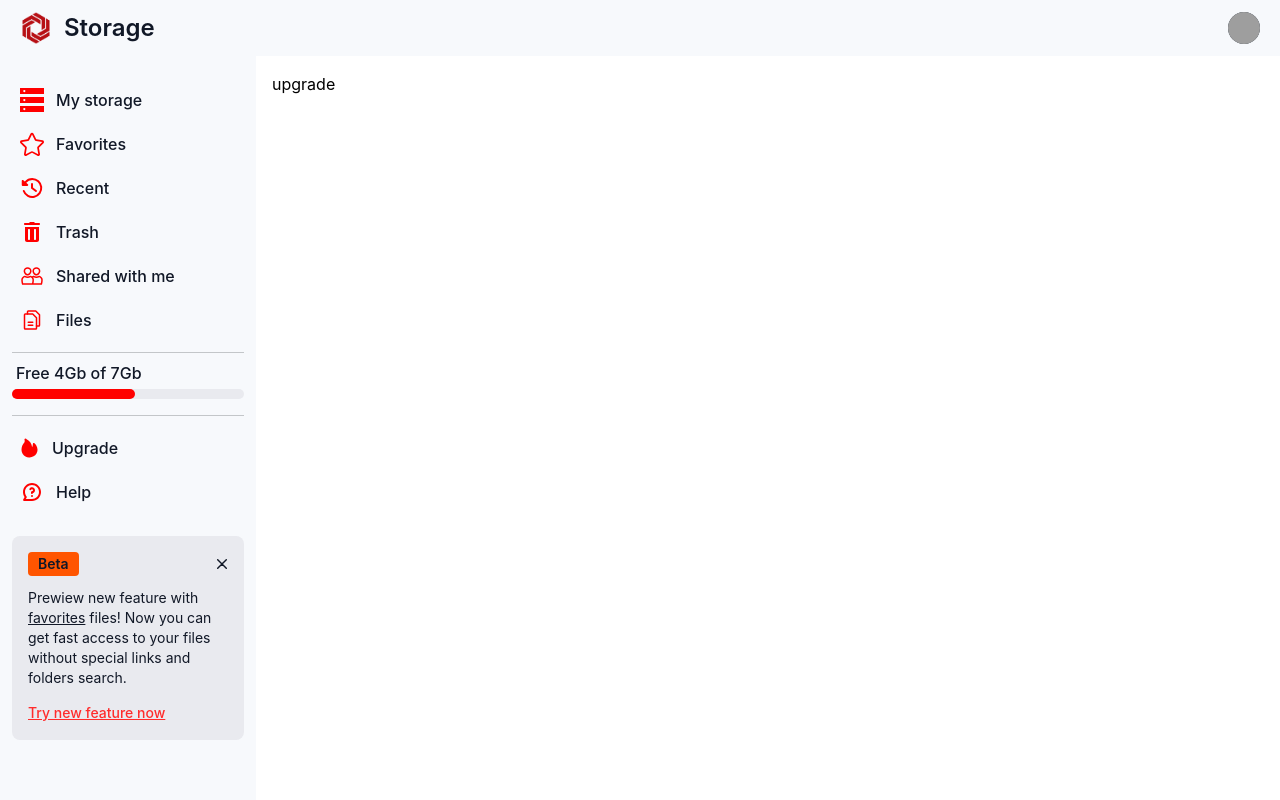
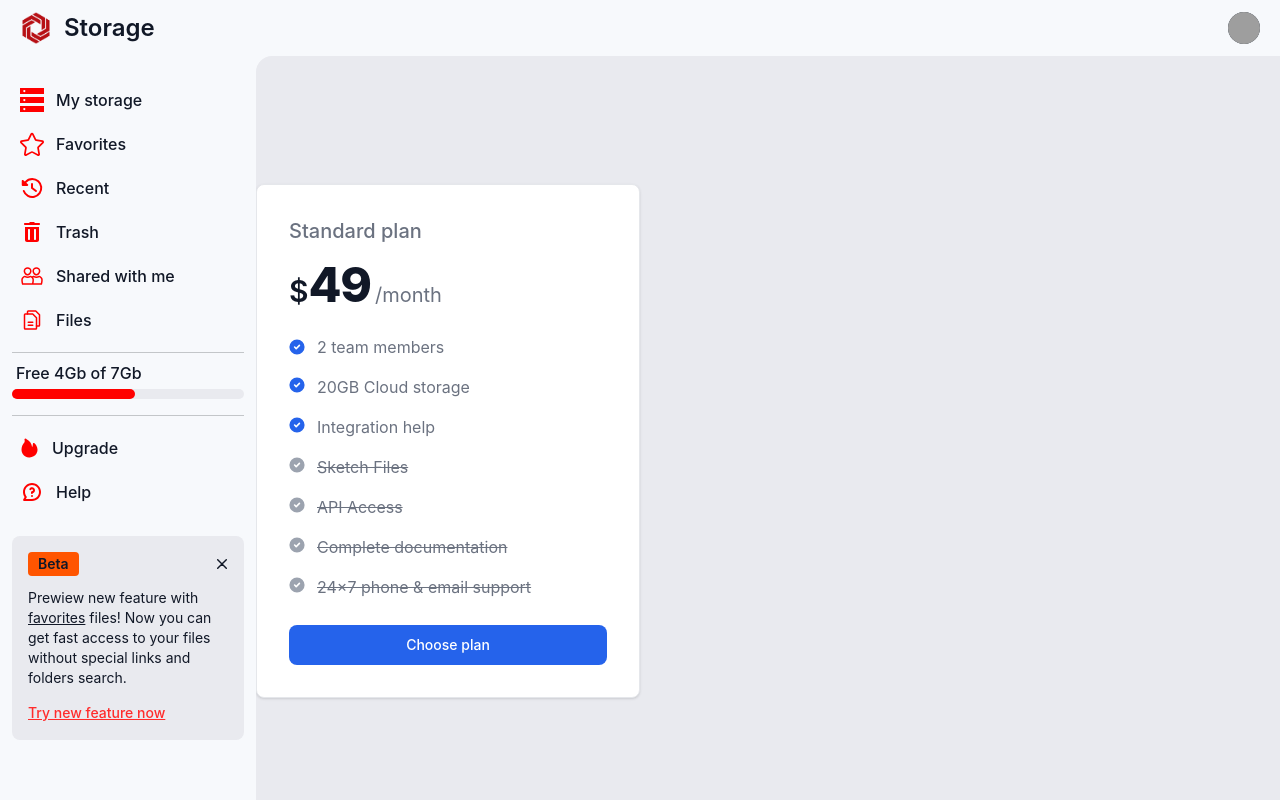
Before and after one commit to Calisthetic/file-storage-frontend, a React (Create React App) app: page /disk/upgrade in a window 1280 px wide. Built offline with nearby package versions, Linux system fonts and the light colour scheme; grey boxes are pictures that could not be loaded.

Commit message:
upgrade page

```diff
--- a/src/index.css
+++ b/src/index.css
@@ -7,8 +7,8 @@
   --backgroundLight: #f7f9fc;
   --backgroundHoverDark: #333639;
   --backgroundHoverLight: #e3e6ee;
-  --backgroundSecondaryDark: #0f1316;
-  --backgroundSecondaryLight: #ffffff;
+  --backgroundSecondDark: #181b1e;
+  --backgroundSecondLight: #ffffff;
   --backgroundThirdDark: #232629;
   --backgroundThirdLight: #e9eaef;
   --backgroundAccentDark: #ff712b;
--- a/src/routes/auth/sign-in.tsx
+++ b/src/routes/auth/sign-in.tsx
@@ -23,7 +23,7 @@ export default function SignIn() {
             <label className="block text-sm font-medium leading-6 text-textLight dark:text-textDark">Email address</label>
             <div className="mt-2">
               <input id="email" name="email" type="email" autoComplete="email" required
-              className="block w-full rounded-md border-0 py-1.5 text-gray-900 shadow-sm ring-1 ring-inset
+              className="block w-full pl-2 rounded-md border-0 py-1.5 text-gray-900 shadow-sm ring-1 ring-inset
               ring-gray-300 placeholder:text-gray-400 focus:ring-2 focus:ring-inset focus:ring-indigo-600 sm:text-sm sm:leading-6" />
             </div>
           </div>
@@ -38,7 +38,7 @@ export default function SignIn() {
             </div>
             <div className="mt-2">
               <input id="password" name="password" type="password" autoComplete="current-password" required
-              className="block w-full rounded-md border-0 py-1.5 text-gray-900 shadow-sm ring-1 ring-inset
+              className="block w-full pl-2 rounded-md border-0 py-1.5 text-gray-900 shadow-sm ring-1 ring-inset
               ring-gray-300 placeholder:text-gray-400 focus:ring-2 focus:ring-inset focus:ring-indigo-600 sm:text-sm sm:leading-6" />
             </div>
           </div>
--- a/src/routes/disk/disk-upgrade.tsx
+++ b/src/routes/disk/disk-upgrade.tsx
@@ -1,10 +1,67 @@
 import { Component } from 'react';
 
 export default function DiskUpgrade() {
+  // <svg class="flex-shrink-0 w-3.5 h-3.5 text-blue-600 dark:text-blue-500" aria-hidden="true" xmlns="http://www.w3.org/2000/svg" fill="currentColor" viewBox="0 0 20 20">
+  //                       <path d="M10 .5a9.5 9.5 0 1 0 9.5 9.5A9.51 9.51 0 0 0 10 .5Zm3.707 8.207-4 4a1 1 0 0 1-1.414 0l-2-2a1 1 0 0 1 1.414-1.414L9 10.586l3.293-3.293a1 1 0 0 1 1.414 1.414Z"/>
+  //                   </svg>
 
   return (
-    <div>
-      upgrade
+    <div className=" bg-backgroundThirdLight dark:bg-backgroundSecondDark py-24 sm:py-32">
+
+    <div className="w-full max-w-sm p-4 bg-white border border-gray-200 rounded-lg shadow sm:p-8 dark:bg-gray-800 dark:border-gray-700">
+          <h5 className="mb-4 text-xl font-medium text-gray-500 dark:text-gray-400">Standard plan</h5>
+          <div className="flex items-baseline text-gray-900 dark:text-white">
+              <span className="text-3xl font-semibold">$</span>
+              <span className="text-5xl font-extrabold tracking-tight">49</span>
+              <span className="ml-1 text-xl font-normal text-gray-500 dark:text-gray-400">/month</span>
+          </div>
+          <ul role="list" className="space-y-5 my-7">
+              <li className="flex space-x-3 items-center">
+                  <svg className="flex-shrink-0 w-4 h-4 text-blue-600 dark:text-blue-500" aria-hidden="true" xmlns="http://www.w3.org/2000/svg" fill="currentColor" viewBox="0 0 20 20">
+                      <path d="M10 .5a9.5 9.5 0 1 0 9.5 9.5A9.51 9.51 0 0 0 10 .5Zm3.707 8.207-4 4a1 1 0 0 1-1.414 0l-2-2a1 1 0 0 1 1.414-1.414L9 10.586l3.293-3.293a1 1 0 0 1 1.414 1.414Z"/>
+                  </svg>
+                  <span className="text-base font-normal leading-tight text-gray-500 dark:text-gray-400">2 team members</span>
+              </li>
+              <li className="flex space-x-3">
+                  <svg className="flex-shrink-0 w-4 h-4 text-blue-600 dark:text-blue-500" aria-hidden="true" xmlns="http://www.w3.org/2000/svg" fill="currentColor" viewBox="0 0 20 20">
+                      <path d="M10 .5a9.5 9.5 0 1 0 9.5 9.5A9.51 9.51 0 0 0 10 .5Zm3.707 8.207-4 4a1 1 0 0 1-1.414 0l-2-2a1 1 0 0 1 1.414-1.414L9 10.586l3.293-3.293a1 1 0 0 1 1.414 1.414Z"/>
+                  </svg>
+                  <span className="text-base font-normal leading-tight text-gray-500 dark:text-gray-400">20GB Cloud storage</span>
+              </li>
+              <li className="flex space-x-3">
+                  <svg className="flex-shrink-0 w-4 h-4 text-blue-600 dark:text-blue-500" aria-hidden="true" xmlns="http://www.w3.org/2000/svg" fill="currentColor" viewBox="0 0 20 20">
+                      <path d="M10 .5a9.5 9.5 0 1 0 9.5 9.5A9.51 9.51 0 0 0 10 .5Zm3.707 8.207-4 4a1 1 0 0 1-1.414 0l-2-2a1 1 0 0 1 1.414-1.414L9 10.586l3.293-3.293a1 1 0 0 1 1.414 1.414Z"/>
+                  </svg>
+                  <span className="text-base font-normal leading-tight text-gray-500 dark:text-gray-400">Integration help</span>
+              </li>
+              <li className="flex space-x-3 line-through decoration-gray-500">
+                  <svg className="flex-shrink-0 w-4 h-4 text-gray-400 dark:text-gray-500" aria-hidden="true" xmlns="http://www.w3.org/2000/svg" fill="currentColor" viewBox="0 0 20 20">
+                      <path d="M10 .5a9.5 9.5 0 1 0 9.5 9.5A9.51 9.51 0 0 0 10 .5Zm3.707 8.207-4 4a1 1 0 0 1-1.414 0l-2-2a1 1 0 0 1 1.414-1.414L9 10.586l3.293-3.293a1 1 0 0 1 1.414 1.414Z"/>
+                  </svg>
+                  <span className="text-base font-normal leading-tight text-gray-500">Sketch Files</span>
+              </li>
+              <li className="flex space-x-3 line-through decoration-gray-500">
+                  <svg className="flex-shrink-0 w-4 h-4 text-gray-400 dark:text-gray-500" aria-hidden="true" xmlns="http://www.w3.org/2000/svg" fill="currentColor" viewBox="0 0 20 20">
+                      <path d="M10 .5a9.5 9.5 0 1 0 9.5 9.5A9.51 9.51 0 0 0 10 .5Zm3.707 8.207-4 4a1 1 0 0 1-1.414 0l-2-2a1 1 0 0 1 1.414-1.414L9 10.586l3.293-3.293a1 1 0 0 1 1.414 1.414Z"/>
+                  </svg>
+                  <span className="text-base font-normal leading-tight text-gray-500">API Access</span>
+              </li>
+              <li className="flex space-x-3 line-through decoration-gray-500">
+                  <svg className="flex-shrink-0 w-4 h-4 text-gray-400 dark:text-gray-500" aria-hidden="true" xmlns="http://www.w3.org/2000/svg" fill="currentColor" viewBox="0 0 20 20">
+                      <path d="M10 .5a9.5 9.5 0 1 0 9.5 9.5A9.51 9.51 0 0 0 10 .5Zm3.707 8.207-4 4a1 1 0 0 1-1.414 0l-2-2a1 1 0 0 1 1.414-1.414L9 10.586l3.293-3.293a1 1 0 0 1 1.414 1.414Z"/>
+                  </svg>
+                  <span className="text-base font-normal leading-tight text-gray-500">Complete documentation</span>
+              </li>
+              <li className="flex space-x-3 line-through decoration-gray-500">
+                  <svg className="flex-shrink-0 w-4 h-4 text-gray-400 dark:text-gray-500" aria-hidden="true" xmlns="http://www.w3.org/2000/svg" fill="currentColor" viewBox="0 0 20 20">
+                      <path d="M10 .5a9.5 9.5 0 1 0 9.5 9.5A9.51 9.51 0 0 0 10 .5Zm3.707 8.207-4 4a1 1 0 0 1-1.414 0l-2-2a1 1 0 0 1 1.414-1.414L9 10.586l3.293-3.293a1 1 0 0 1 1.414 1.414Z"/>
+                  </svg>
+                  <span className="text-base font-normal leading-tight text-gray-500">24×7 phone & email support</span>
+              </li>
+          </ul>
+          <button type="button" className="text-white bg-blue-600 hover:bg-blue-700 focus:ring-4 focus:outline-none focus:ring-blue-200 dark:focus:ring-blue-900 font-medium rounded-lg text-sm px-5 py-2.5 inline-flex justify-center w-full text-center">Choose plan</button>
+      </div>
+
     </div>
   )
 }
--- a/src/routes/disk/disk.tsx
+++ b/src/routes/disk/disk.tsx
@@ -324,7 +324,7 @@ export default function Disk() {
         </div>
       </aside>
 
-      <div className=" bg-backgroundSecondaryLight dark:bg-backgroundSecondaryDark h-full rounded-tl-2xl p-withHeader sm:ml-64">
+      <div className=" overflow-hidden bg-backgroundSecondLight dark:bg-backgroundSecondDark h-fullWithHeader translate-y-14 rounded-tl-2xl sm:ml-64">
         <Routes>
           <Route path='/' element={<div>usual disk</div>}></Route>
           <Route path='*' element={<DiskRecent></DiskRecent>}></Route>
--- a/tailwind.config.js
+++ b/tailwind.config.js
@@ -10,8 +10,8 @@ module.exports = {
         backgroundLight: "var(--backgroundLight)",
         backgroundHoverDark: "var(--backgroundHoverDark)", // Change White => Light
         backgroundHoverLight: "var(--backgroundHoverLight)",
-        backgroundSecondaryDark: "var(--backgroundSecondaryDark)",
-        backgroundSecondaryLight: "var(--backgroundSecondaryLight)",
+        backgroundSecondDark: "var(--backgroundSecondDark)",
+        backgroundSecondLight: "var(--backgroundSecondLight)",
         backgroundThirdDark: "var(--backgroundThirdDark)",
         backgroundThirdLight: "var(--backgroundThirdLight)",
         backgroundAccentDark: "var(--backgroundAccentDark)",
@@ -32,6 +32,9 @@ module.exports = {
       },
       spacing: {
         withHeader: "72px 16px 16px 16px"
+      },
+      height: {
+        fullWithHeader: "calc(100vh - 56px)"
       }
     },
   },
```
Also changed, not shown: src/components/edit-ui-modal.tsx (+18 -13 lines), src/routes/auth/auth.tsx (+0 -19 lines).
